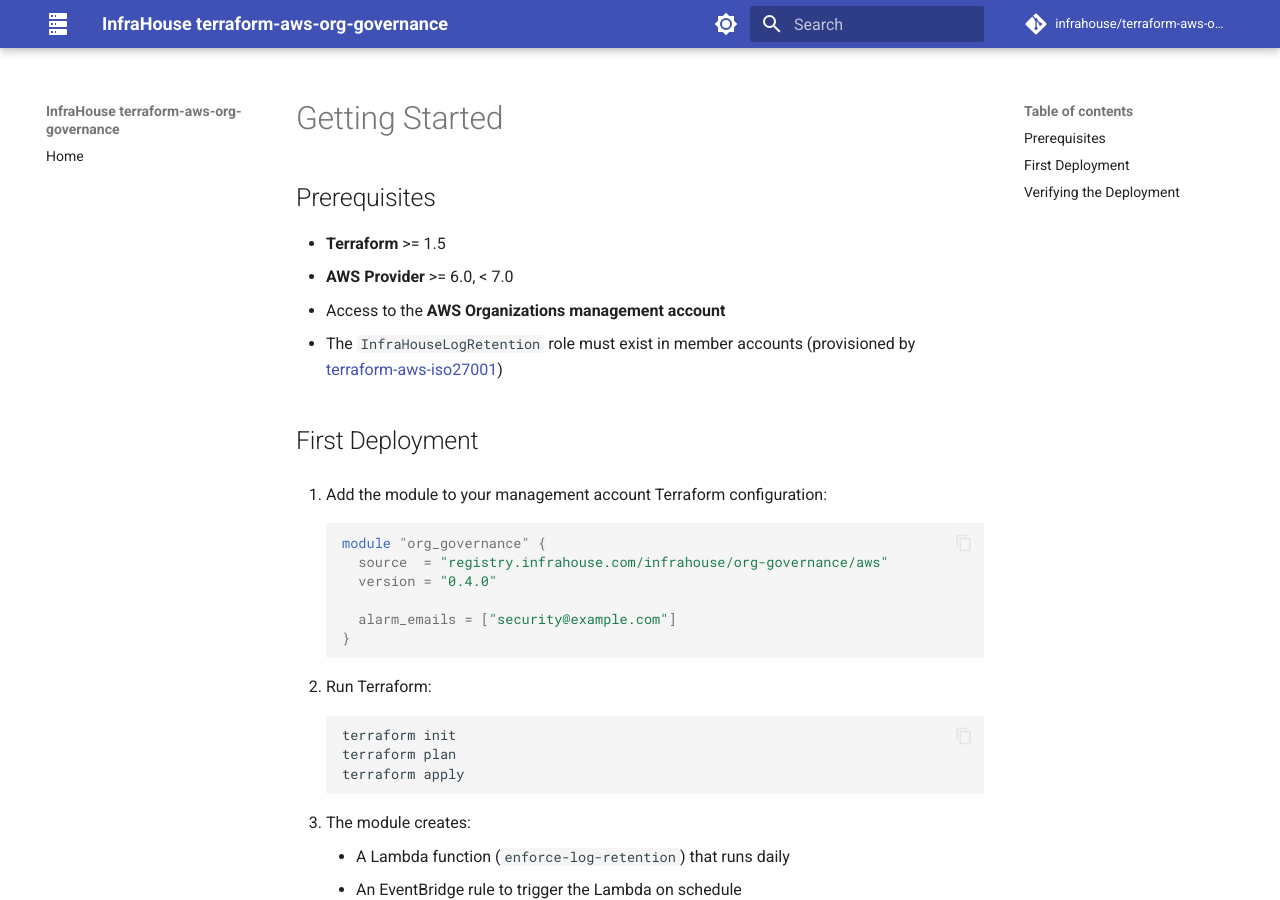
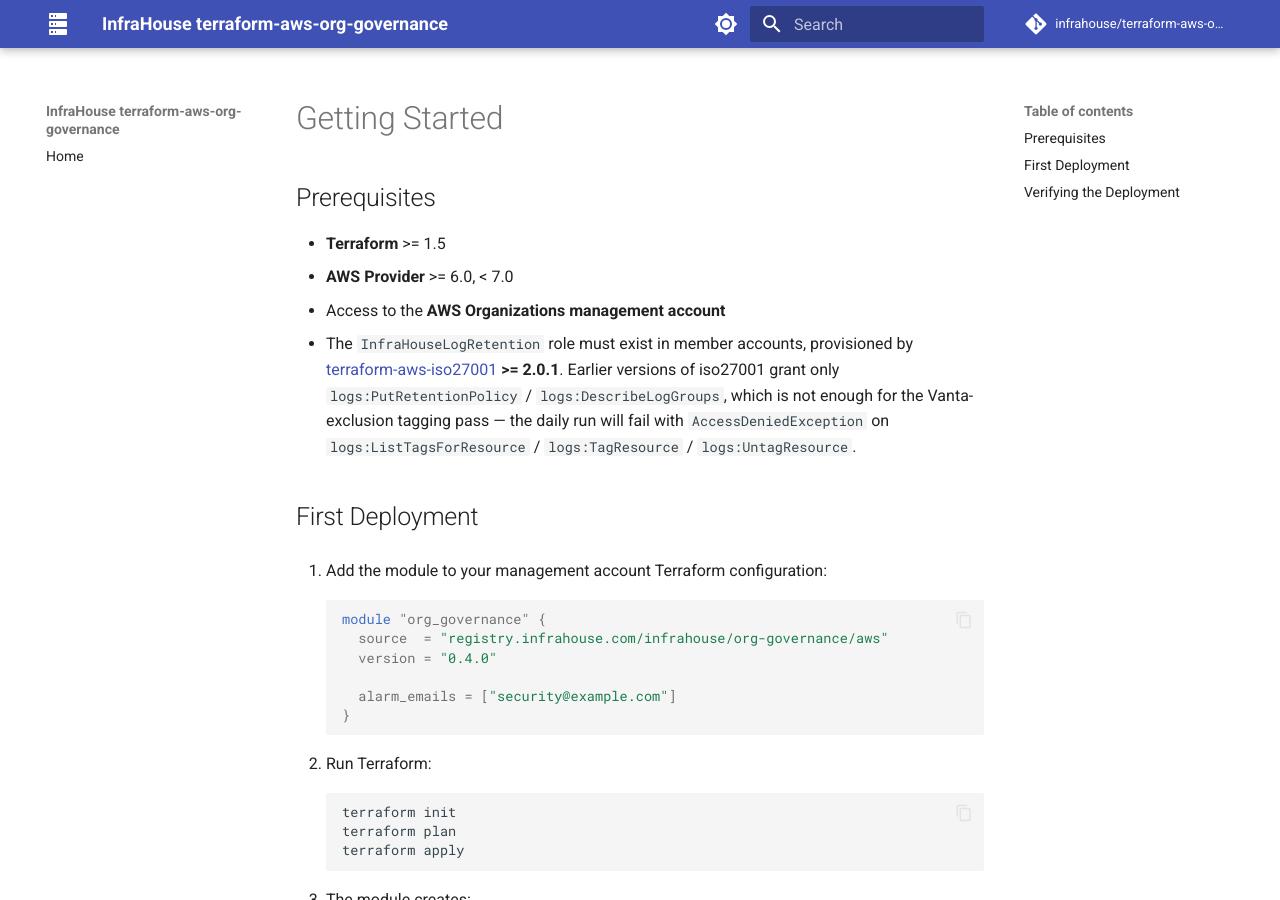
Before and after one commit to infrahouse/terraform-aws-org-governance, an MkDocs documentation site: the page built from docs/getting-started.md, in a window 1280 px wide and 900 px high. Built offline with MkDocs 1.6.1 and Material for MkDocs 9.7.7, drawn with Linux system fonts in a browser that asks for light colours; comment, search, counter and statistics services are not loaded.

Commit message:
docs: pin iso27001 >= 2.0.1 and clarify IAM boundary comment
Spell out the new minimum InfraHouseLogRetention role requirement in
getting-started so upgraders don't land on a broken combination where
the Vanta pass hits AccessDeniedException. Refresh the comment on the
AssumeRoleInMemberAccounts statement to note that the cross-account
role now gates both retention and tagging permissions.

Co-Authored-By: Claude Opus 4.6 <noreply@anthropic.com>

```diff
--- a/docs/getting-started.md
+++ b/docs/getting-started.md
@@ -5,8 +5,13 @@
 - **Terraform** >= 1.5
 - **AWS Provider** >= 6.0, < 7.0
 - Access to the **AWS Organizations management account**
-- The `InfraHouseLogRetention` role must exist in member accounts
-  (provisioned by [terraform-aws-iso27001](https://github.com/infrahouse/terraform-aws-iso27001))
+- The `InfraHouseLogRetention` role must exist in member accounts,
+  provisioned by [terraform-aws-iso27001](https://github.com/infrahouse/terraform-aws-iso27001)
+  **>= 2.0.1**. Earlier versions of iso27001 grant only
+  `logs:PutRetentionPolicy` / `logs:DescribeLogGroups`, which is not
+  enough for the Vanta-exclusion tagging pass — the daily run will
+  fail with `AccessDeniedException` on `logs:ListTagsForResource` /
+  `logs:TagResource` / `logs:UntagResource`.
 
 ## First Deployment
 
```
Also changed, not shown: 1 other file.
